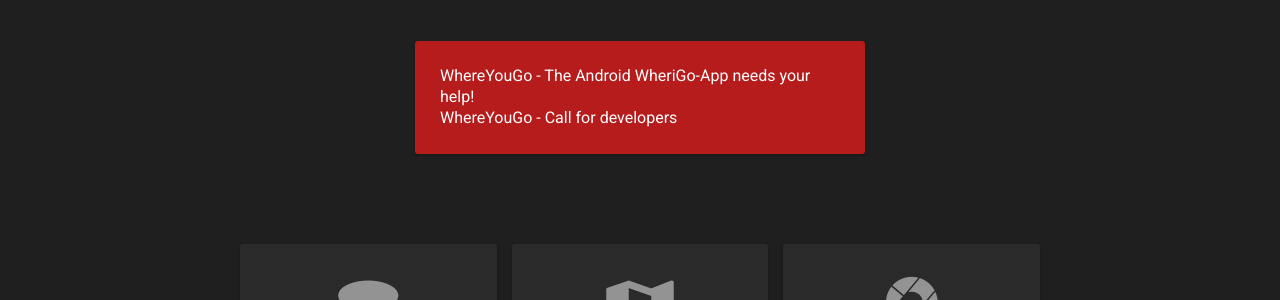
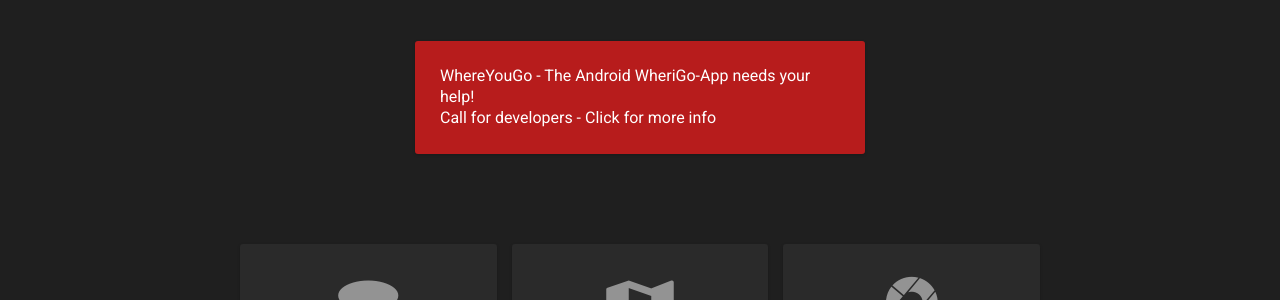
Before and after one commit to cgeo/cgeo.github.io, a Jekyll site: the page built from index.html, in a window 1280 px wide and 900 px high, scrolled down 503 px. Shown: the part 152-452 px from the top of the window. Built offline with Jekyll 4.4.1, drawn with Linux system fonts in a browser that asks for light colours; nearby versions of some CDN libraries; a script that is not in the unit is left out.

Commit message:
Update warning.md

```diff
--- a/_includes/warning.md
+++ b/_includes/warning.md
@@ -1,3 +1,3 @@
 WhereYouGo - The Android WheriGo-App needs your help!
 
-[WhereYouGo - Call for developers](/whereyougolanding)
+[Call for developers - Click for more info](/whereyougolanding)
```
